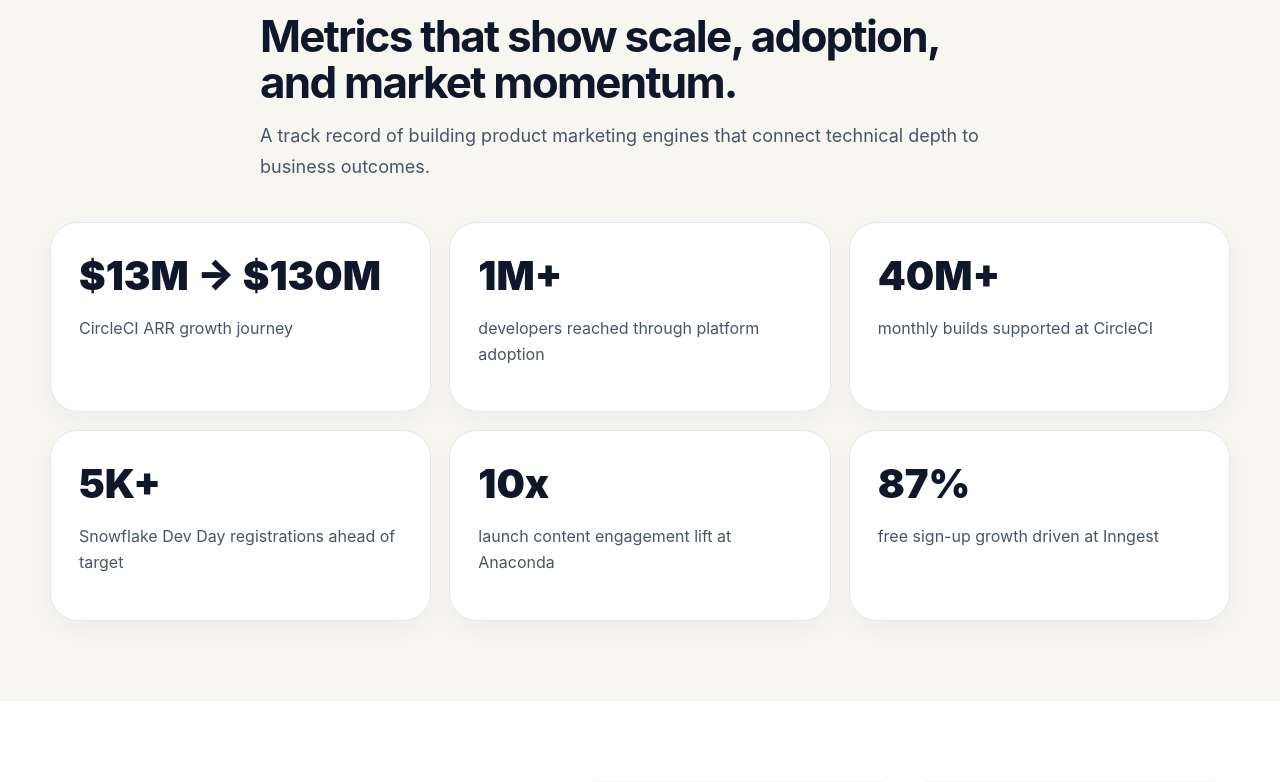
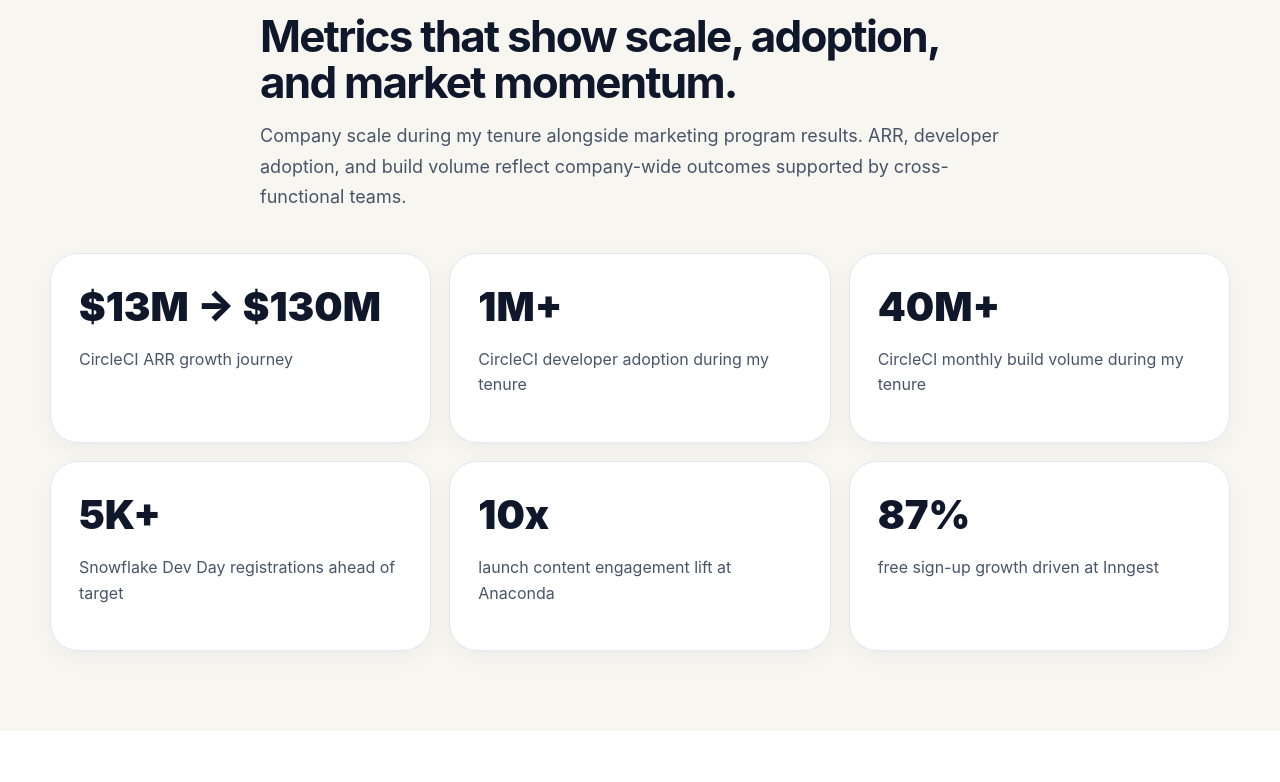
Before and after one commit to cherylmanalo-15/cheryl-resume-website, a React (Vite) app: page / in a window 1280 px wide. Shown: the part 1246-2028 px from the top of the page. Built offline with nearby package versions, Linux system fonts and the light colour scheme.

Commit message:
Clarify metric attribution and broaden closing invitation

```diff
--- a/src/App.jsx
+++ b/src/App.jsx
@@ -4,8 +4,8 @@
 
 const highlights = [
   { metric: "$13M → $130M", label: "CircleCI ARR growth journey" },
-  { metric: "1M+", label: "developers reached through platform adoption" },
-  { metric: "40M+", label: "monthly builds supported at CircleCI" },
+  { metric: "1M+", label: "CircleCI developer adoption during my tenure" },
+  { metric: "40M+", label: "CircleCI monthly build volume during my tenure" },
   { metric: "5K+", label: "Snowflake Dev Day registrations ahead of target" },
   { metric: "10x", label: "launch content engagement lift at Anaconda" },
   { metric: "87%", label: "free sign-up growth driven at Inngest" },
@@ -25,7 +25,7 @@
 const roles = [
   {
     company: "Anaconda",
-    title: "Sr. Director of Product Marketing",
+    title: "Senior Director of Product Marketing",
     time: "May 2025 – Aug 2026",
     location: "Remote",
     summary:
@@ -162,7 +162,7 @@
       </section>
 
       <section id="impact" className="content-section">
-        <SectionHeader eyebrow="Impact" title="Metrics that show scale, adoption, and market momentum." description="A track record of building product marketing engines that connect technical depth to business outcomes." />
+        <SectionHeader eyebrow="Impact" title="Metrics that show scale, adoption, and market momentum." description="Company scale during my tenure alongside marketing program results. ARR, developer adoption, and build volume reflect company-wide outcomes supported by cross-functional teams." />
         <div className="metrics-grid">
           {highlights.map((item) => (
             <div className="metric-card" key={item.metric}>
@@ -238,8 +238,8 @@
 <footer>
   <div className="footer-card">
     <div>
-      <h2>Let’s build the story behind the next technical platform.</h2>
-      <p>Product marketing leadership for AI, developer tools, and open-source ecosystems.</p>
+      <h2>Let’s build a clear story for your next stage of growth.</h2>
+      <p>Positioning, messaging, launches, and go-to-market strategy for complex products and evolving markets.</p>
       <p>Selected work samples available upon request.</p>
     </div>
 
```
